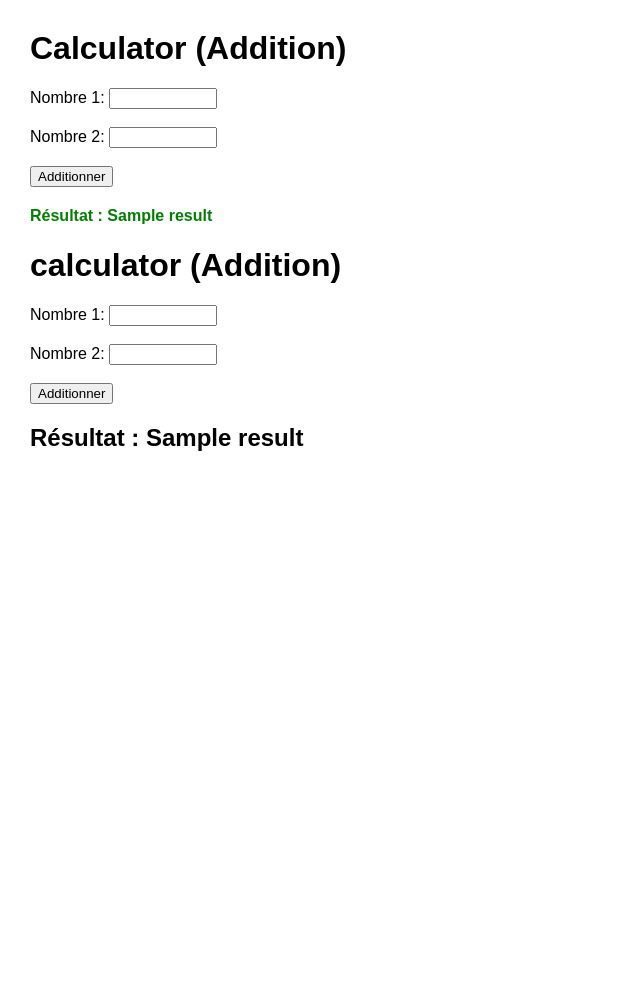
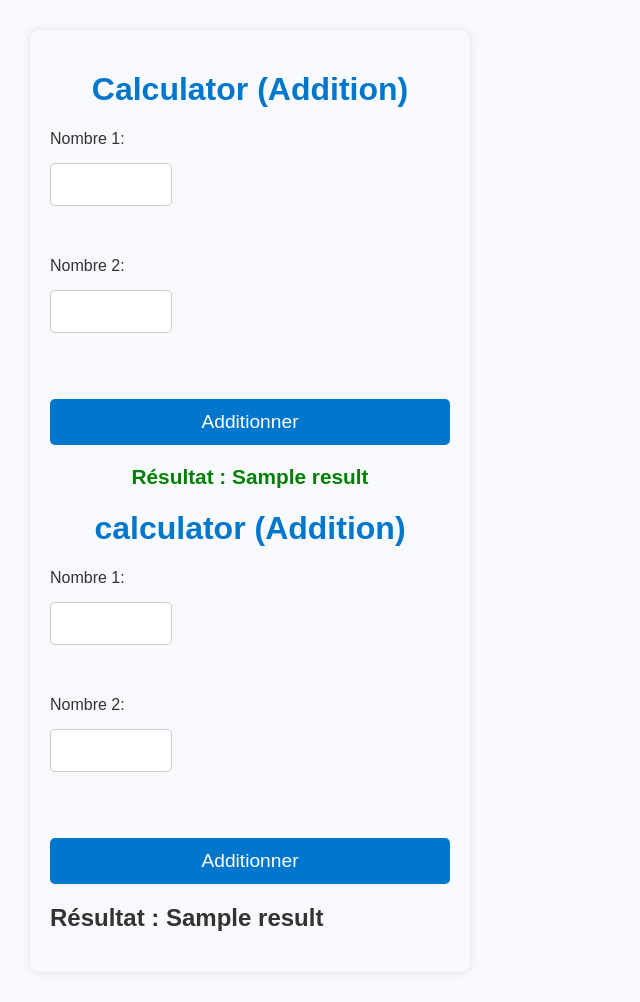
Before and after one commit to dulorier19/mon-projet, a Flask app: template templates/index.html in a window 1280 px wide. Shown: the whole page, without its empty margins (0-640 px from the left). Before the commit the page ends 451 px from the top, so only its background shows below. Run offline with Flask 3, Linux system fonts and the light colour scheme; the template is opened without the code that fills it: most values are stand-ins (such as "Sample title", 1, 10 or a date in 2020).

Commit message:
Ajout du style CSS et modification du template HTML

```diff
--- /dev/null
+++ b/static/style.css
@@ -0,0 +1,67 @@
+/* style.css */
+
+body {
+  font-family: 'Segoe UI', Tahoma, Geneva, Verdana, sans-serif;
+  margin: 40px auto;
+  max-width: 400px;
+  padding: 20px;
+  background: #f7f9fc;
+  color: #333;
+  box-shadow: 0 0 10px rgba(0,0,0,0.1);
+  border-radius: 10px;
+}
+
+h1 {
+  text-align: center;
+  color: #0077cc;
+}
+
+form {
+  display: flex;
+  flex-direction: column;
+  gap: 15px;
+}
+
+input[type=number] {
+  padding: 10px;
+  font-size: 1.1em;
+  border: 1px solid #ccc;
+  border-radius: 5px;
+  transition: border-color 0.3s ease;
+}
+
+input[type=number]:focus {
+  border-color: #0077cc;
+  outline: none;
+}
+
+input[type=submit] {
+  background-color: #0077cc;
+  color: white;
+  padding: 12px;
+  font-size: 1.2em;
+  border: none;
+  border-radius: 5px;
+  cursor: pointer;
+  transition: background-color 0.3s ease;
+}
+
+input[type=submit]:hover {
+  background-color: #005fa3;
+}
+
+.result {
+  font-weight: bold;
+  color: #228822;
+  text-align: center;
+  margin-top: 25px;
+  font-size: 1.3em;
+}
+
+/* Responsive: full width on small screens */
+@media (max-width: 480px) {
+  body {
+    margin: 20px;
+    max-width: 100%;
+  }
+}
--- a/templates/index.html
+++ b/templates/index.html
@@ -3,6 +3,9 @@
   <head>
     <meta charset="utf-8">
     <title>Caculator Web</title>
+<link rel="stylesheet" href="{{ url_for('static', filename='style.css') }}">
+
+
     <style>
       body { font-family: sans-serif; margin: 30px; }
       input[type=number] { width: 100px; }
```
